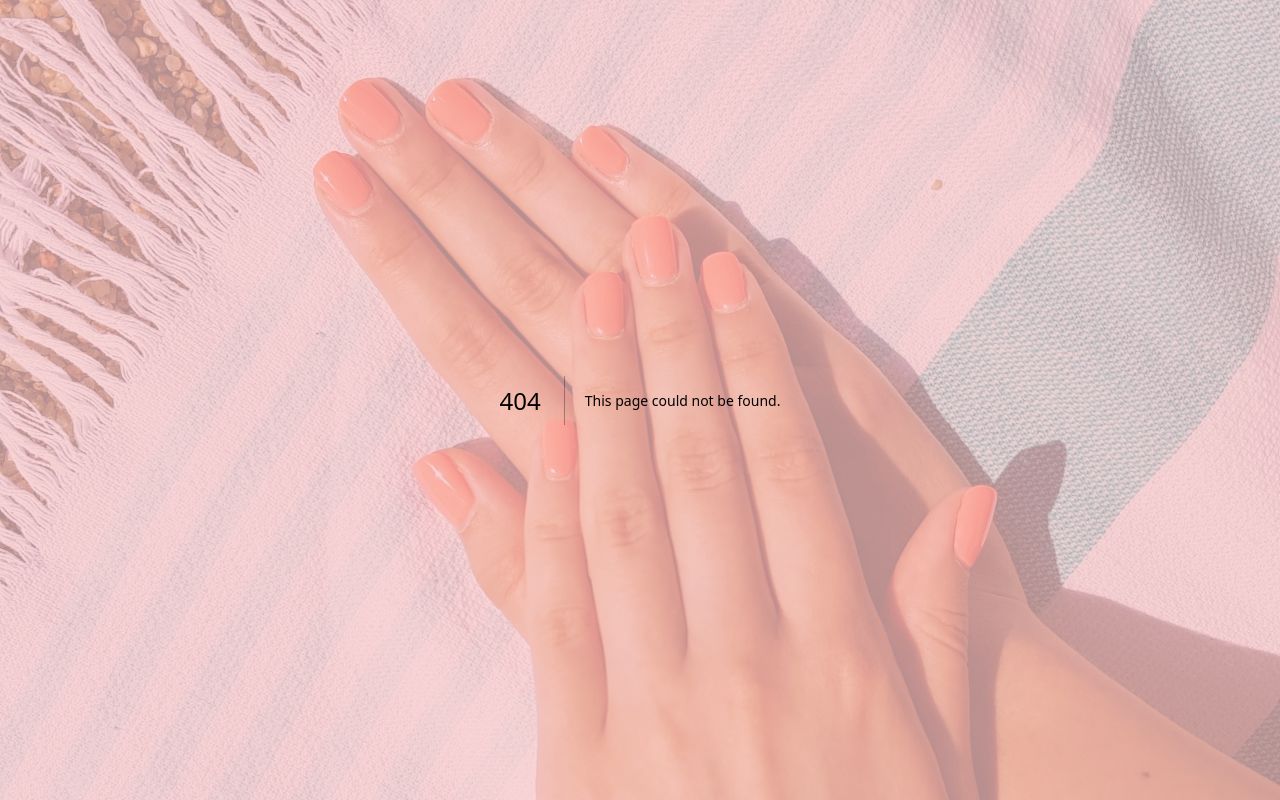
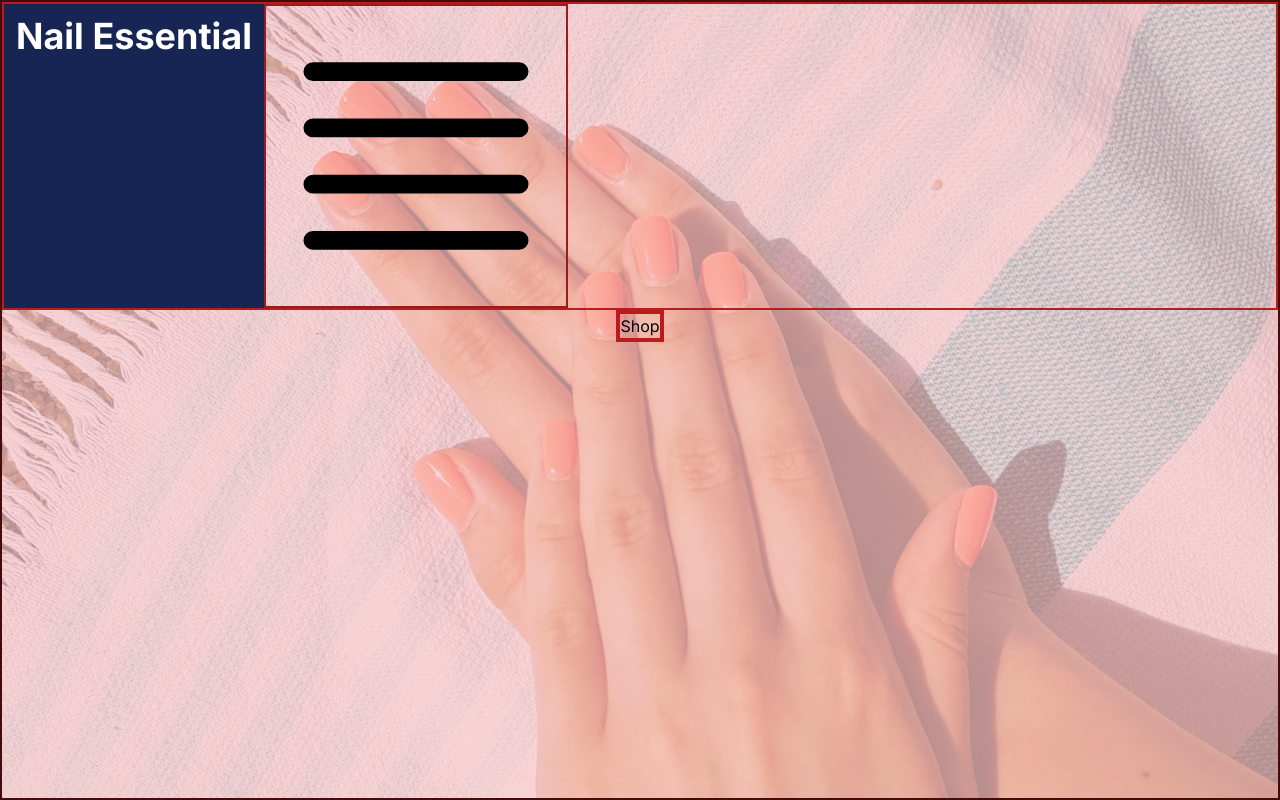
Before and after one commit to ledminh/my-favorite-shop, a Next.js app: page /shop in a window 1280 px wide. Before the commit this address had no page. Built offline with nearby package versions, Linux system fonts and the light colour scheme.

Commit message:
Start working on Header
- Create Header component
- Create Logo component
- Create FullHeader component
- Create SimpleHeader component
- Create Menu component
- Start working on Menu component

```diff
--- /dev/null
+++ b/src/app/(content_pages)/layout.tsx
@@ -0,0 +1,23 @@
+import { ComponentWithChildren } from "@/types";
+import Header from "@/components/Header";
+
+export default function Layout({ children }: { children: React.ReactNode }) {
+  return (
+    <Wrapper>
+      <Header full />
+      {children}
+    </Wrapper>
+  );
+}
+
+/********************
+ * Styles
+ */
+
+const Wrapper: ComponentWithChildren = ({ children }) => {
+  return (
+    <div className="flex flex-col items-center justify-start w-full h-full border-2 border-red-950">
+      {children}
+    </div>
+  );
+};
--- /dev/null
+++ b/src/app/(content_pages)/shop/page.tsx
@@ -0,0 +1,3 @@
+export default function Shop() {
+  return <div className="border-4 border-red-700">Shop</div>;
+}
--- a/src/app/layout.tsx
+++ b/src/app/layout.tsx
@@ -44,7 +44,7 @@ export const BackgroundImage: ComponentWithChildren = ({ children }) => {
 
 export const Overlay: ComponentWithChildren = ({ children }) => {
   return (
-    <div className="absolute w-full h-full min-w-[337px] bg-red-200/70">
+    <div className="absolute w-full h-full min-w-[337px] bg-red-200/70 overflow-y-scroll">
       {children}
     </div>
   );
--- a/src/components/Header/FullHeader.tsx
+++ b/src/components/Header/FullHeader.tsx
@@ -1,15 +1,13 @@
-import { H2 } from "@/theme/typography";
+import type { ComponentWithChildren } from "@/types";
+import { Logo } from "@/theme/Logo";
 
-import type { ComponentWithChildren } from "@/types";
-import { Wrapper } from "./Wrapper";
+import Menu from "./Menu";
 
 export default function HeaderFull() {
   return (
     <Wrapper>
-      <Name>Nail Essential</Name>
-      <Slogan>
-        <H2>Transform your look with our nail essentials</H2>
-      </Slogan>
+      <Logo />
+      <Menu />
     </Wrapper>
   );
 }
@@ -18,19 +16,10 @@ export default function HeaderFull() {
  * Styles
  */
 
-export const Name: ComponentWithChildren = ({ children }) => {
-  const text = "text-2xl text-white font-semibold";
-  const structure = "inline-block p-3";
-  const bg = "bg-blue-950";
-  const transform = "-translate-y-14";
-
+const Wrapper: ComponentWithChildren = ({ children }) => {
   return (
-    <div className={`${text} ${structure} ${bg} ${transform}`}>{children}</div>
+    <div className="container flex flex-row border-2 border-red-700 flex-nowrap">
+      {children}
+    </div>
   );
 };
-
-export const Slogan: ComponentWithChildren = ({ children }) => {
-  return (
-    <div className="text-center -translate-y-6 text-blue-950">{children}</div>
-  );
-};
--- /dev/null
+++ b/src/components/Header/Menu.tsx
@@ -0,0 +1,16 @@
+import { HamburgerIcon } from "@/theme/Icons";
+import type { ComponentWithChildren } from "@/types";
+export default function Menu() {
+  return (
+    <Wrapper>
+      <HamburgerIcon className="w-full h-full" />
+    </Wrapper>
+  );
+}
+
+/**************
+ * Styles
+ */
+const Wrapper: ComponentWithChildren = ({ children }) => {
+  return <div className="border-2 border-red-800">{children}</div>;
+};
--- a/src/components/Header/SimpleHeader.tsx
+++ b/src/components/Header/SimpleHeader.tsx
@@ -1,12 +1,14 @@
 import { H2 } from "@/theme/typography";
 
 import type { ComponentWithChildren } from "@/types";
-import { Wrapper } from "./Wrapper";
+import { Logo } from "@/theme/Logo";
 
 export default function HeaderFull() {
   return (
     <Wrapper>
-      <Name>Nail Essential</Name>
+      <LogoWrapper>
+        <Logo />
+      </LogoWrapper>
       <Slogan>
         <H2>Transform your look with our nail essentials</H2>
       </Slogan>
@@ -18,18 +20,19 @@ export default function HeaderFull() {
  * Styles
  */
 
-export const Name: ComponentWithChildren = ({ children }) => {
-  const text = "text-2xl text-white font-semibold";
-  const structure = "inline-block p-3";
-  const bg = "bg-blue-950";
-  const transform = "-translate-y-14";
-
+const Wrapper: ComponentWithChildren = ({ children }) => {
   return (
-    <div className={`${text} ${structure} ${bg} ${transform}`}>{children}</div>
+    <div className="container max-w-5xl p-6 pb-0 border-4 border-white mb-9 rounded-2xl">
+      {children}
+    </div>
   );
 };
 
-export const Slogan: ComponentWithChildren = ({ children }) => {
+const LogoWrapper: ComponentWithChildren = ({ children }) => {
+  return <div className="-translate-y-16">{children}</div>;
+};
+
+const Slogan: ComponentWithChildren = ({ children }) => {
   return (
     <div className="text-center -translate-y-6 text-blue-950">{children}</div>
   );
--- a/src/components/Header/Wrapper.tsx
+++ /dev/null
@@ -1,9 +0,0 @@
-import { ComponentWithChildren } from "@/types";
-
-export const Wrapper: ComponentWithChildren = ({ children }) => {
-  return (
-    <div className="p-6 pb-0 border-4 border-white mb-9 rounded-2xl">
-      {children}
-    </div>
-  );
-};
--- a/src/theme/Icons/index.tsx
+++ b/src/theme/Icons/index.tsx
@@ -16,3 +16,22 @@ export const CloseIcon: Type.Icon = ({ className }) => {
     </svg>
   );
 };
+
+export const HamburgerIcon: Type.Icon = ({ className }) => {
+  return (
+    <svg
+      xmlns="http://www.w3.org/2000/svg"
+      fill="none"
+      viewBox="0 0 24 24"
+      strokeWidth={1.5}
+      stroke="currentColor"
+      className={className}
+    >
+      <path
+        strokeLinecap="round"
+        strokeLinejoin="round"
+        d="M3.75 5.25h16.5m-16.5 4.5h16.5m-16.5 4.5h16.5m-16.5 4.5h16.5"
+      />
+    </svg>
+  );
+};
--- /dev/null
+++ b/src/theme/Logo.tsx
@@ -0,0 +1,16 @@
+import { ComponentWithChildren } from "@/types";
+import { H1 } from "@/theme/typography";
+
+export function Logo() {
+  return (
+    <Wrapper>
+      <H1>Nail Essential</H1>
+    </Wrapper>
+  );
+}
+
+const Wrapper: ComponentWithChildren = ({ children }) => {
+  return (
+    <div className="inline-block p-3 text-white bg-blue-950">{children}</div>
+  );
+};
--- a/src/theme/typography/index.tsx
+++ b/src/theme/typography/index.tsx
@@ -1,4 +1,8 @@
-import { ComponentWithChildren } from "@/theme/types";
+import { ComponentWithChildren } from "@/types";
+
+export const H1: ComponentWithChildren = ({ children }) => {
+  return <h1 className="text-4xl font-bold">{children}</h1>;
+};
 
 export const H2: ComponentWithChildren = ({ children }) => {
   return <h2 className="text-3xl font-bold">{children}</h2>;
```
